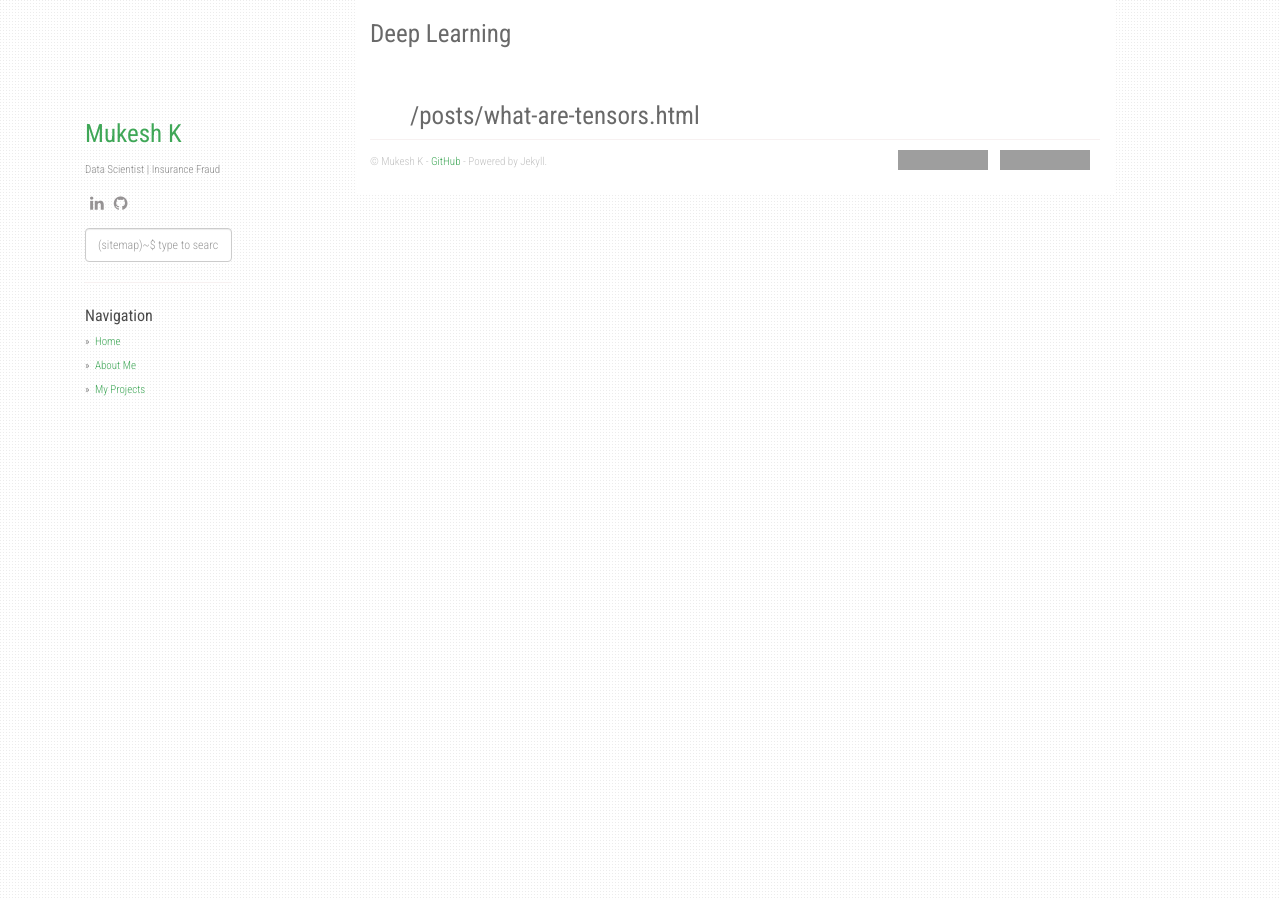
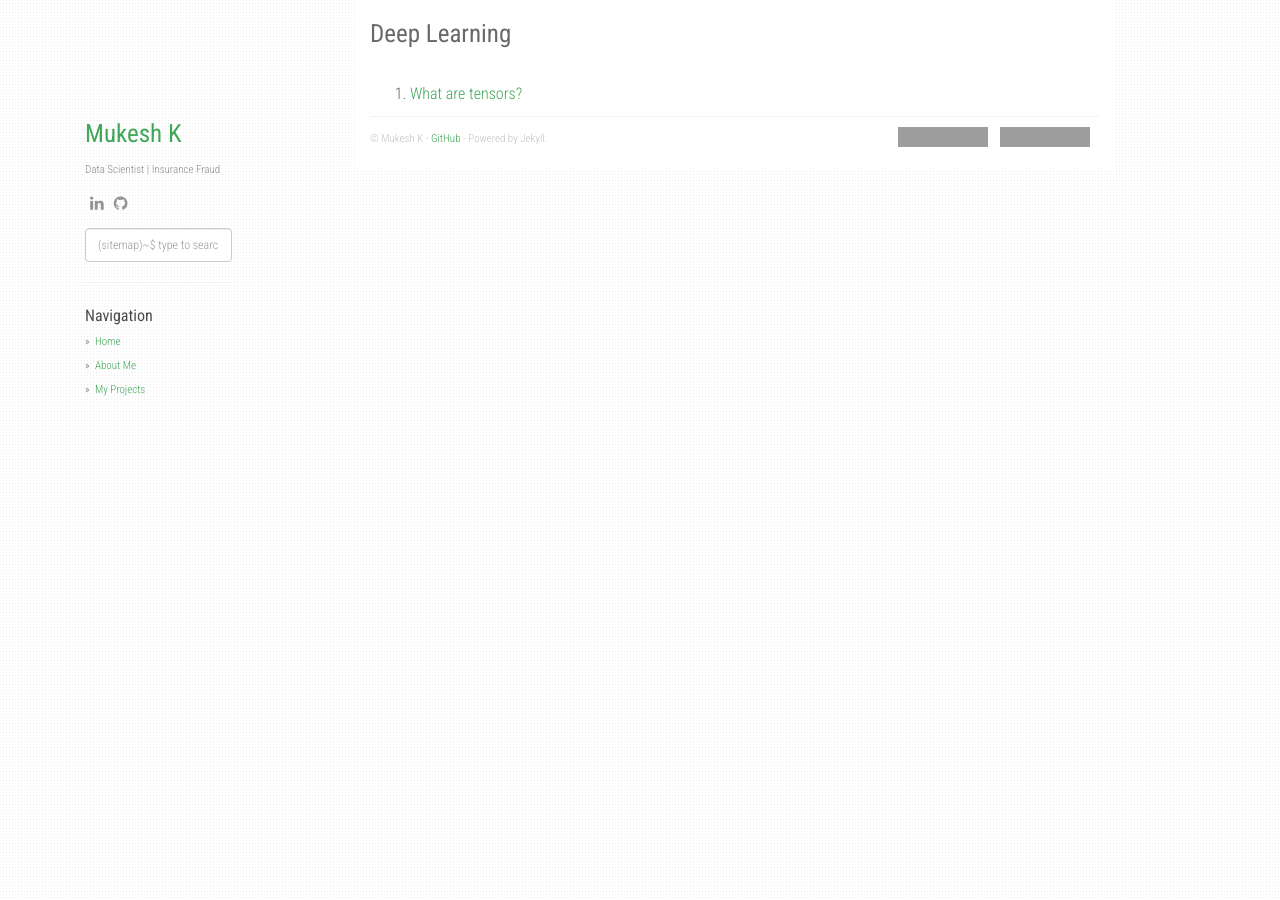
Before and after one commit to muksmuks/deeplearning, a Jekyll site: the page built from docs/index.html, in a window 1280 px wide. Built offline with Jekyll 4.4.1, drawn with Linux system fonts in a browser that asks for light colours; nearby versions of some CDN libraries; grey boxes are pictures that could not be loaded.

Commit message:
Update index.html

```diff
--- a/docs/index.html
+++ b/docs/index.html
@@ -9,10 +9,7 @@ layout: default
   <div>
     <ol class="posts">
       {% for post in site.posts reversed %}
-        <h1>{{ post.url }}</h1>
-          {% if post.url == 'deeplearning' %}
             <li><a href="{{ post.url }}" target="_blank">{{ post.title }}</a></li>
-          {% endif %}
       {% endfor %}
     </ol>
   </div>
```
